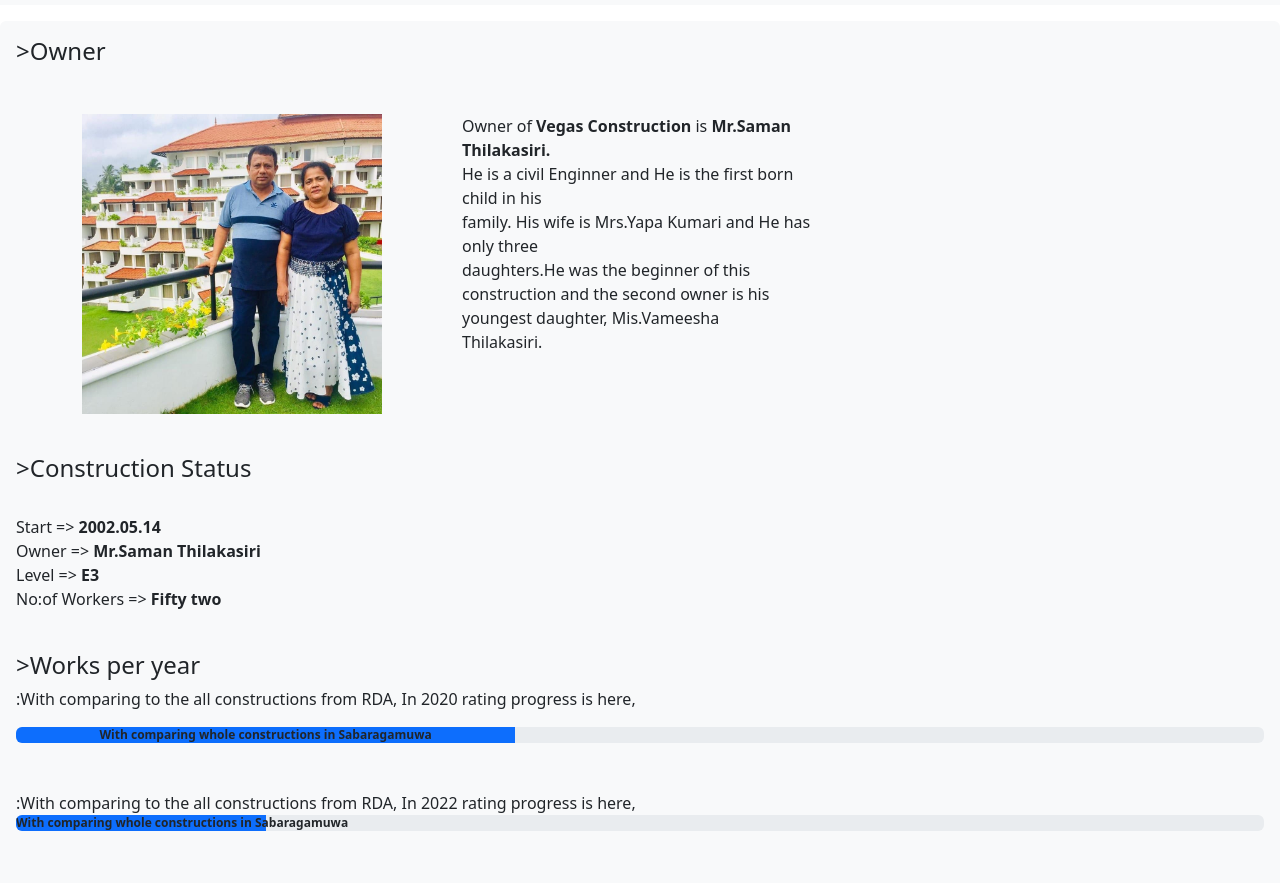
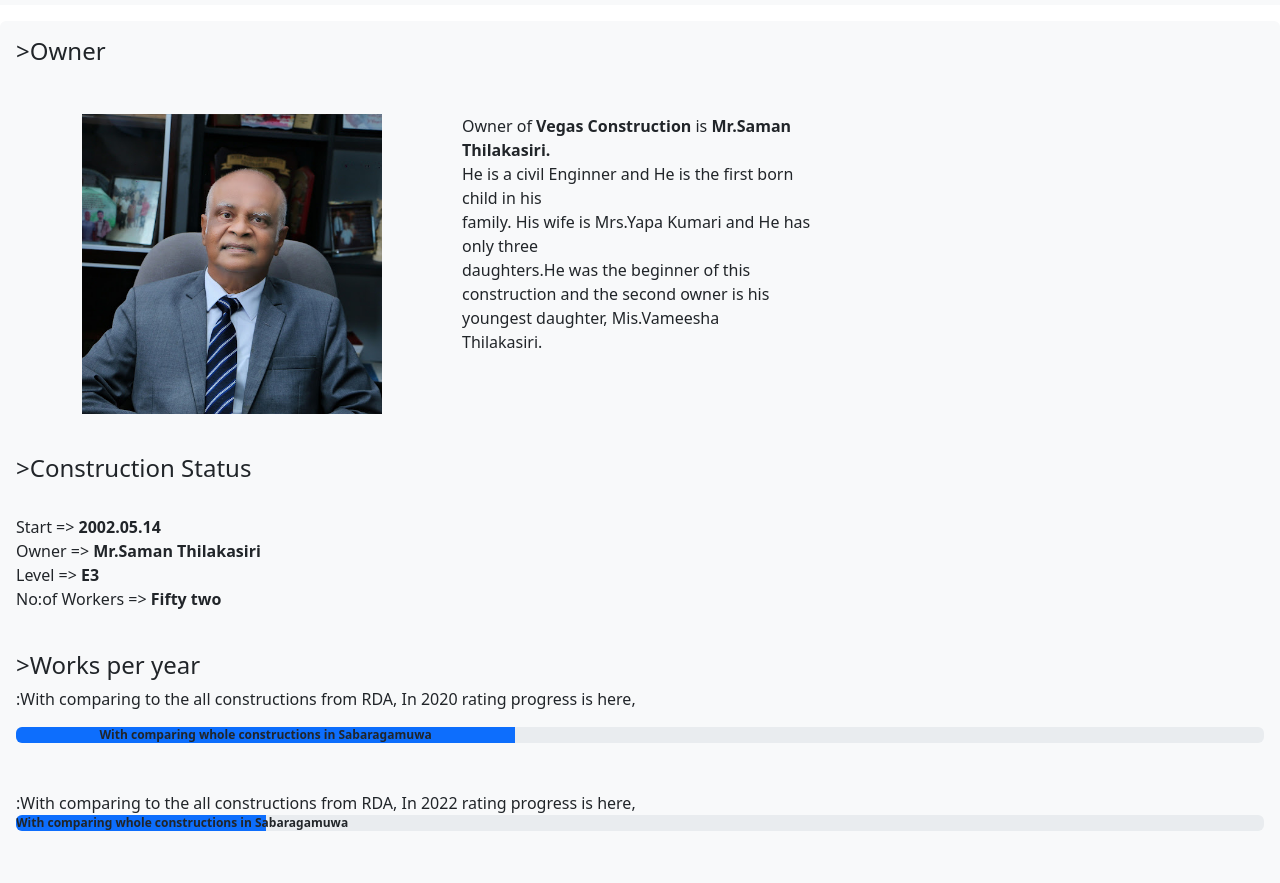
Before and after one commit to Kethake/DigiXDivVibes, a plain HTML site: page index.html in a window 1280 px wide. Shown: the part 954-1837 px from the top of the page. Drawn offline with nearby package versions, Linux system fonts and the light colour scheme.

Commit message:
image update

```diff
--- a/index.html
+++ b/index.html
@@ -157,7 +157,7 @@
         <p>
         <div class="container" width="600" height="300">
             <div class="row">
-                <div class="col"><img src="photos/saman.jpg" alt="" width="300" height="300"></div>
+                <div class="col"><img src="photos/owner.jpg" alt="" width="300" height="300"></div>
                 <div class="col">Owner of <strong>Vegas Construction</strong> is <strong>Mr.Saman Thilakasiri.</strong><br>
                     He is a civil Enginner and He is the first born child in his<br>
                     family. His wife is Mrs.Yapa Kumari and He has only three <br>daughters.He was the
```
Also changed, not shown: photos/owner.jpg (added).
